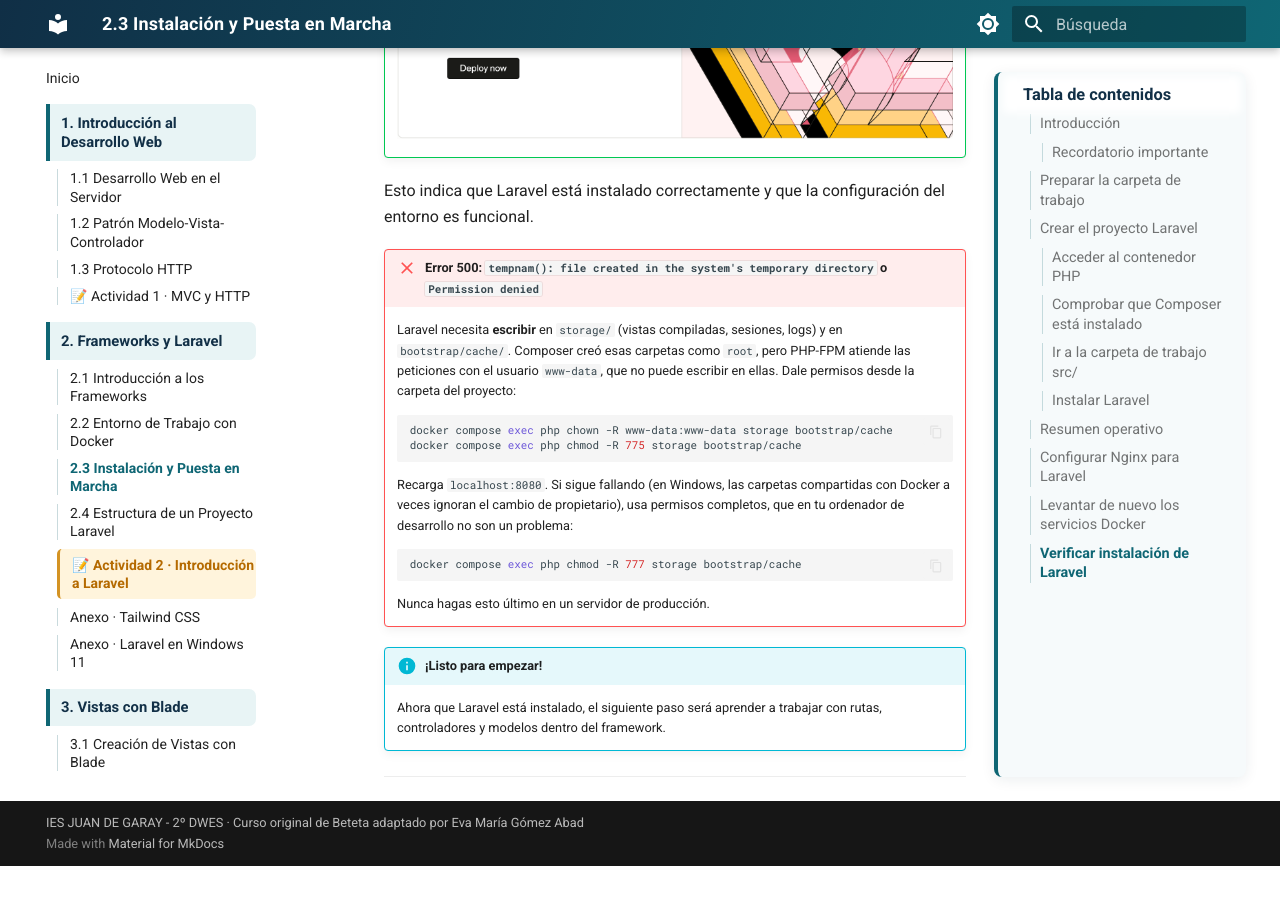
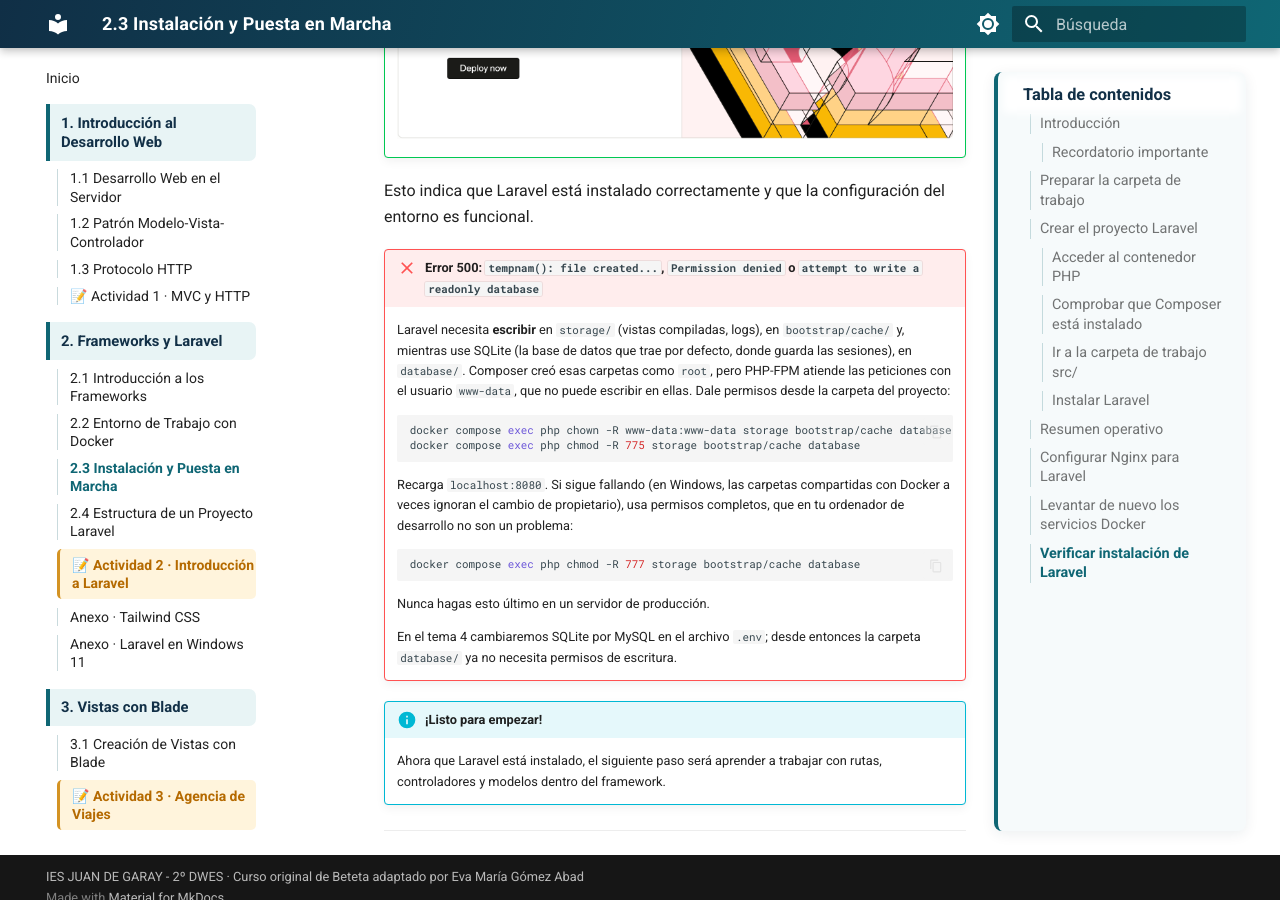
Before and after one commit to evaprofe/CURSO_DWES_2627, an MkDocs documentation site: the page built from docs/tema-02-frameworks-laravel/2-3-instalacion-y-puesta-en-marcha-de-laravel.md, in a window 1280 px wide and 900 px high, scrolled down 6009 px. Built offline with MkDocs 1.6.1 and Material for MkDocs 9.7.7, drawn with Linux system fonts in a browser that asks for light colours; before the commit the page ends 6875 px from its top, so only the background shows below that.

Commit message:
2.3: permisos también para database/ (SQLite de solo lectura)
Co-Authored-By: Claude Opus 5.5 <noreply@anthropic.com>
Claude-Session: https://claude.ai/code/session_01TebUxFVcE19MoqUiiF7ZX1

````diff
--- a/docs/tema-02-frameworks-laravel/2-3-instalacion-y-puesta-en-marcha-de-laravel.md
+++ b/docs/tema-02-frameworks-laravel/2-3-instalacion-y-puesta-en-marcha-de-laravel.md
@@ -232,22 +232,24 @@ Deberías ver la pantalla de bienvenida de Laravel:
 
 Esto indica que Laravel está instalado correctamente y que la configuración del entorno es funcional.
 
-!!! failure "Error 500: `tempnam(): file created in the system's temporary directory` o `Permission denied`"
+!!! failure "Error 500: `tempnam(): file created...`, `Permission denied` o `attempt to write a readonly database`"
 
-    Laravel necesita **escribir** en `storage/` (vistas compiladas, sesiones, logs) y en `bootstrap/cache/`. Composer creó esas carpetas como `root`, pero PHP-FPM atiende las peticiones con el usuario `www-data`, que no puede escribir en ellas. Dale permisos desde la carpeta del proyecto:
+    Laravel necesita **escribir** en `storage/` (vistas compiladas, logs), en `bootstrap/cache/` y, mientras use SQLite (la base de datos que trae por defecto, donde guarda las sesiones), en `database/`. Composer creó esas carpetas como `root`, pero PHP-FPM atiende las peticiones con el usuario `www-data`, que no puede escribir en ellas. Dale permisos desde la carpeta del proyecto:
 
     ```bash
-    docker compose exec php chown -R www-data:www-data storage bootstrap/cache
-    docker compose exec php chmod -R 775 storage bootstrap/cache
+    docker compose exec php chown -R www-data:www-data storage bootstrap/cache database
+    docker compose exec php chmod -R 775 storage bootstrap/cache database
     ```
 
     Recarga `localhost:8080`. Si sigue fallando (en Windows, las carpetas compartidas con Docker a veces ignoran el cambio de propietario), usa permisos completos, que en tu ordenador de desarrollo no son un problema:
 
     ```bash
-    docker compose exec php chmod -R 777 storage bootstrap/cache
+    docker compose exec php chmod -R 777 storage bootstrap/cache database
     ```
 
     Nunca hagas esto último en un servidor de producción.
+
+    En el tema 4 cambiaremos SQLite por MySQL en el archivo `.env`; desde entonces la carpeta `database/` ya no necesita permisos de escritura.
 
 !!! info "¡Listo para empezar!"
 
````
